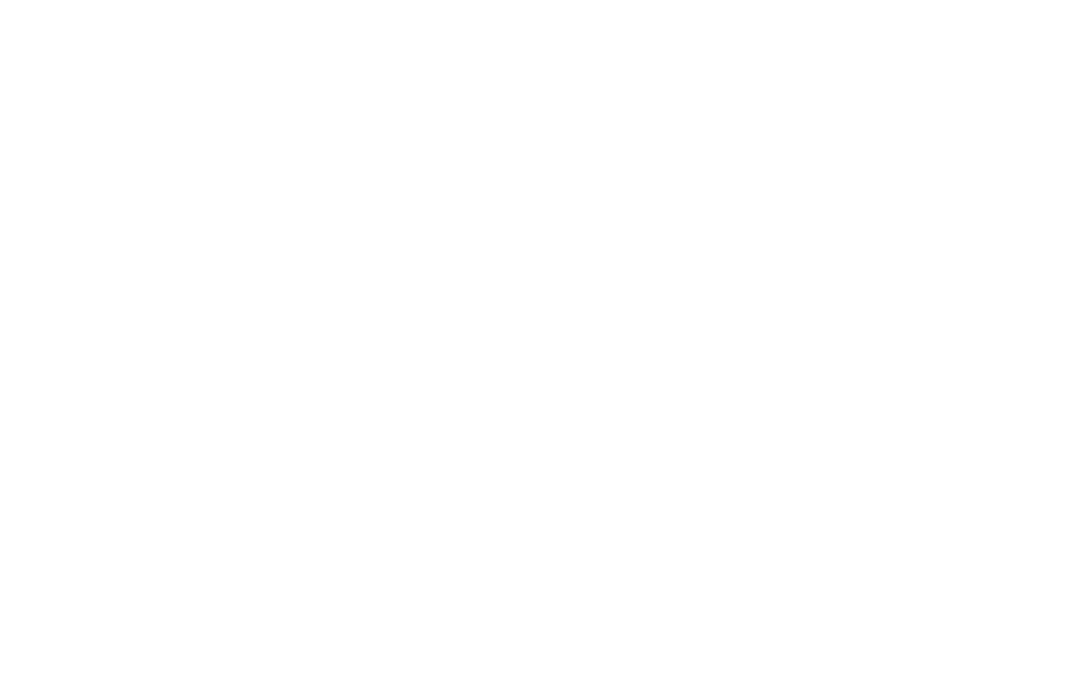
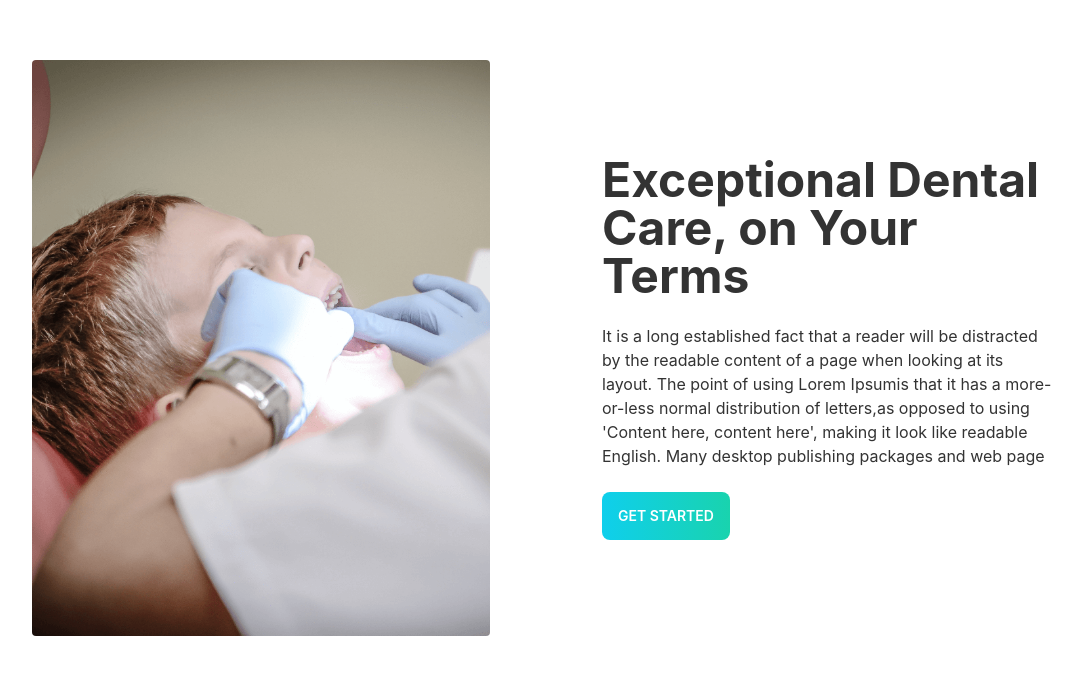
Before and after one commit to Lil-boss/doc-portal-frontend, a React (Create React App) app: page / in a window 1280 px wide. Shown: the part 1723-2397 px from the top of the page, without its empty margins (168-1250 px from the left). Before the commit the page ends 1511 px from the top, so only its background shows below. Built offline with nearby package versions, Linux system fonts and the light colour scheme.

Commit message:
treatment complete

```diff
--- a/src/pages/Home/Home.jsx
+++ b/src/pages/Home/Home.jsx
@@ -2,6 +2,7 @@
 import Banner from './Banner';
 import Info from './Info';
 import Service from './Service';
+import Treatment from './Treatment';
 
 
 const Home = () => {
@@ -10,6 +11,7 @@
             <Banner />
             <Info />
             <Service />
+            <Treatment />
         </div>
     );
 };
--- /dev/null
+++ b/src/pages/Home/Treatment.jsx
@@ -0,0 +1,18 @@
+import React from 'react';
+import treatment from "../../assets/images/treatment.png"
+const Treatment = () => {
+    return (
+        <div class="hero min-h-screen bg-base-100 mt-40 pl-36">
+            <div class="hero-content flex-col lg:flex-row">
+                <img className='w-[458px] h-[576px] rounded mr-24' src={treatment} alt="" />
+                <div>
+                    <h1 class="text-5xl font-bold">Exceptional Dental Care, on Your Terms</h1>
+                    <p class="py-6">It is a long established fact that a reader will be distracted by the readable content of a page when looking at its layout. The point of using Lorem Ipsumis that it has a more-or-less normal distribution of letters,as opposed to using 'Content here, content here', making it look like readable English. Many desktop publishing packages and web page</p>
+                    <button class="btn bg-gradient-to-r from-primary to-secondary border-none text-white">Get Started</button>
+                </div>
+            </div>
+        </div>
+    );
+};
+
+export default Treatment;
```
